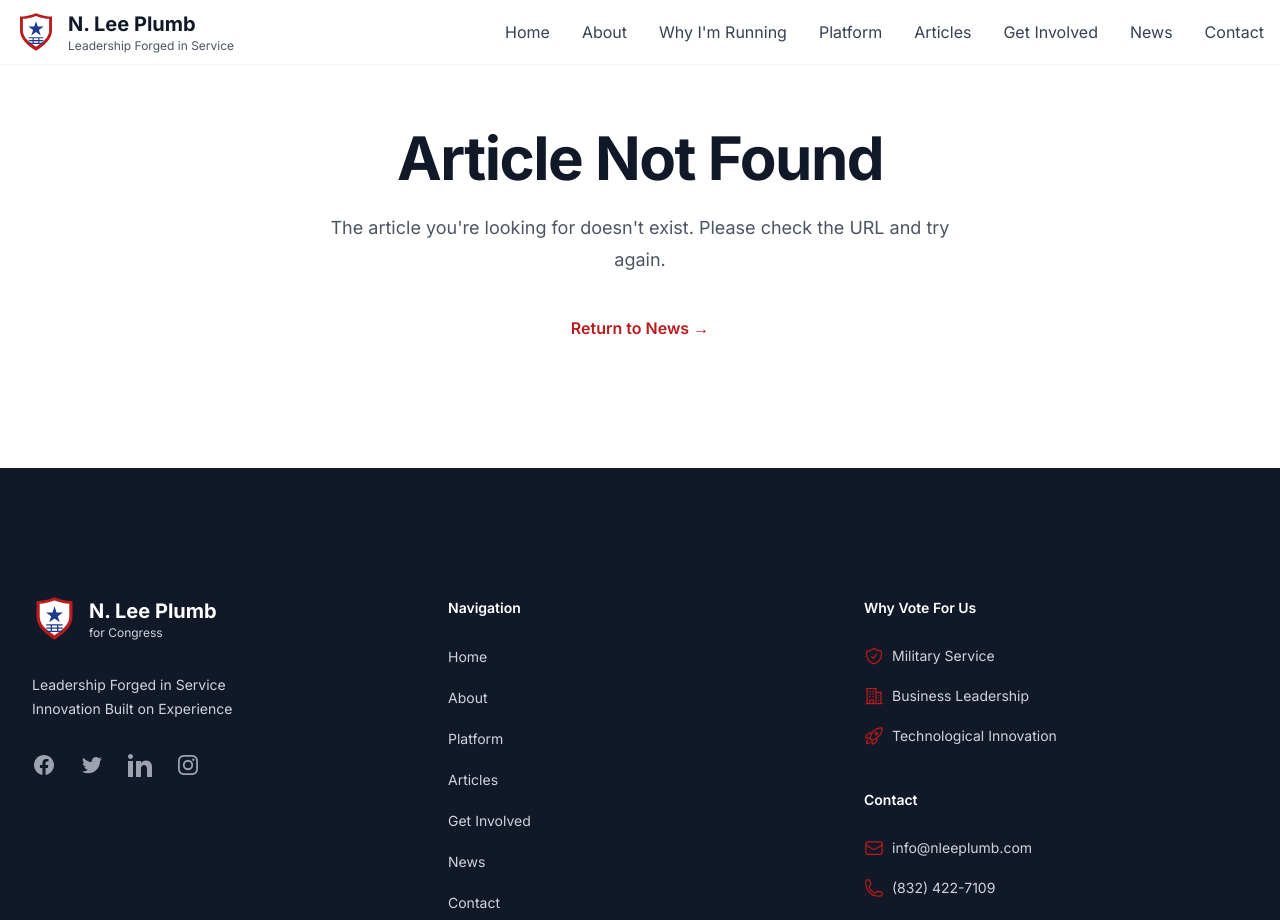
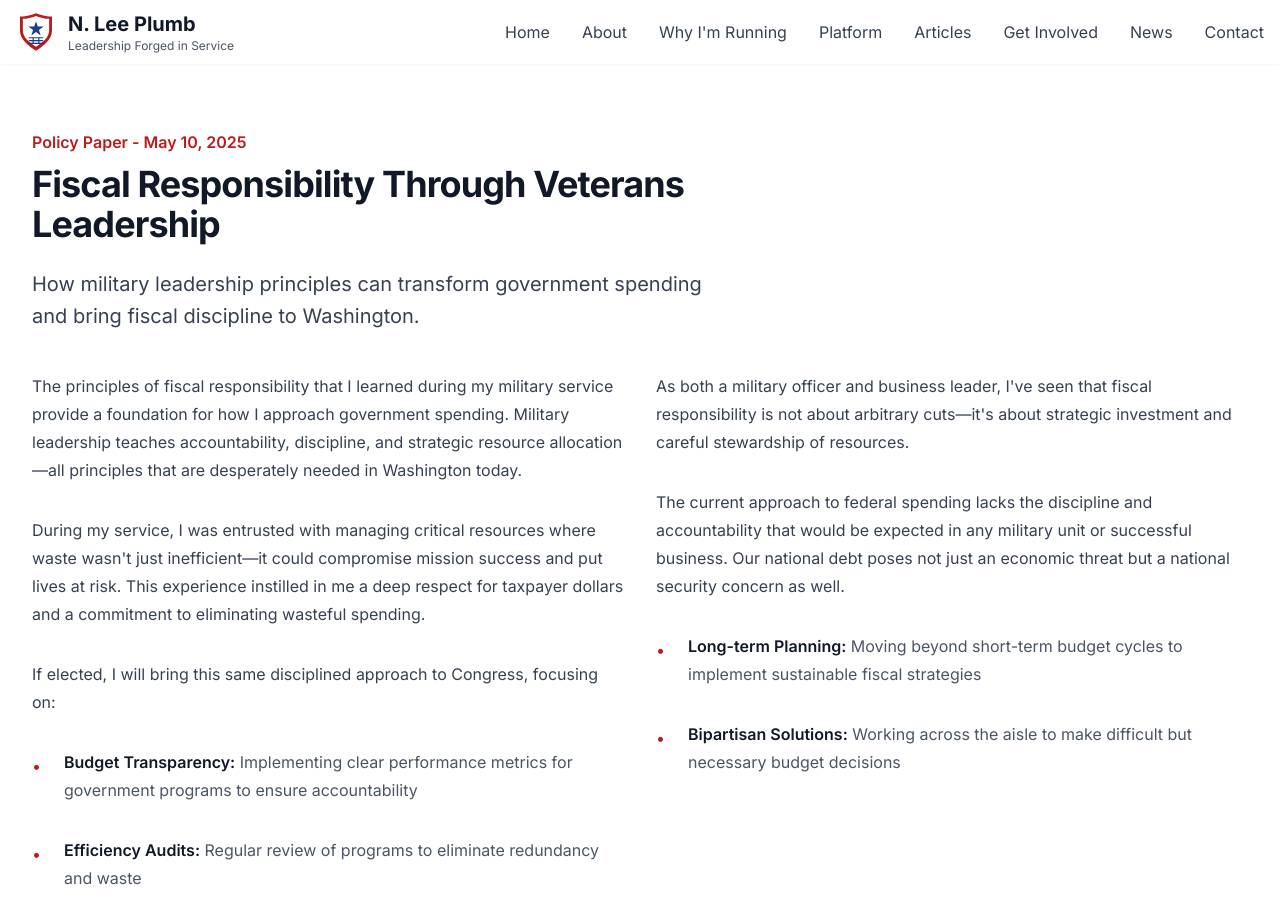
Before and after one commit to lunchwolfjoe/politico, a Next.js app: page /news/fiscal-policy in a window 1280 px wide. Shown: the top 920 px of the page. Built offline with nearby package versions, Linux system fonts and the light colour scheme.

Commit message:
Update banner images across all pages to use consistent image

```diff
--- a/src/app/about/page.tsx
+++ b/src/app/about/page.tsx
@@ -99,10 +99,10 @@ export default function AboutPage() {
       <div className="relative isolate overflow-hidden">
         <div className="absolute inset-0">
           <img
-            src="/images/personal/thinkerheadshot.jpg"
+            src="/images/personal/merica.jpg"
             alt="Candidate profile"
             className="h-full w-full object-cover object-center"
-            style={{ objectPosition: "center 50%" }}
+            style={{ objectPosition: "center 10%" }}
           />
           <div className="absolute inset-0 bg-gradient-to-r from-blue-900/90 to-red-700/50 mix-blend-multiply" />
         </div>
--- a/src/app/articles/page.tsx
+++ b/src/app/articles/page.tsx
@@ -23,7 +23,7 @@ export default function ArticlesPage() {
       <div className="relative isolate overflow-hidden">
         <div className="absolute inset-0">
           <Image
-            src="/images/platform/hero.jpg"
+            src="/images/personal/merica.jpg"
             alt="Policy articles"
             className="h-full w-full object-cover brightness-75"
             width={1920}
--- /dev/null
+++ b/src/app/news/fiscal-policy/page.tsx
@@ -0,0 +1,73 @@
+import Image from 'next/image';
+import Link from 'next/link';
+import { imagePaths } from '@/lib/image-paths';
+
+export default function FiscalPolicyPage() {
+  return (
+    <div className="bg-white py-24 sm:py-32">
+      <div className="mx-auto max-w-7xl px-6 lg:px-8">
+        <div className="mx-auto max-w-2xl lg:mx-0">
+          <p className="text-base font-semibold leading-7 text-red-700">Policy Paper - May 10, 2025</p>
+          <h1 className="mt-2 text-3xl font-bold tracking-tight text-gray-900 sm:text-4xl">
+            Fiscal Responsibility Through Veterans Leadership
+          </h1>
+          <p className="mt-6 text-xl leading-8 text-gray-700">
+            How military leadership principles can transform government spending and bring fiscal discipline to Washington.
+          </p>
+        </div>
+
+        <div className="mx-auto mt-10 max-w-2xl lg:mx-0 lg:max-w-none">
+          <div className="mt-10 grid max-w-xl grid-cols-1 gap-8 text-base leading-7 text-gray-700 lg:max-w-none lg:grid-cols-2">
+            <div>
+              <p>
+                The principles of fiscal responsibility that I learned during my military service provide a foundation for how I approach government spending. Military leadership teaches accountability, discipline, and strategic resource allocation—all principles that are desperately needed in Washington today.
+              </p>
+              <p className="mt-8">
+                During my service, I was entrusted with managing critical resources where waste wasn't just inefficient—it could compromise mission success and put lives at risk. This experience instilled in me a deep respect for taxpayer dollars and a commitment to eliminating wasteful spending.
+              </p>
+              <p className="mt-8">
+                If elected, I will bring this same disciplined approach to Congress, focusing on:
+              </p>
+              <ul className="mt-8 space-y-8 text-gray-600">
+                <li className="flex gap-x-3">
+                  <span className="mt-1 h-5 w-5 flex-none text-red-700">•</span>
+                  <span><strong className="font-semibold text-gray-900">Budget Transparency:</strong> Implementing clear performance metrics for government programs to ensure accountability</span>
+                </li>
+                <li className="flex gap-x-3">
+                  <span className="mt-1 h-5 w-5 flex-none text-red-700">•</span>
+                  <span><strong className="font-semibold text-gray-900">Efficiency Audits:</strong> Regular review of programs to eliminate redundancy and waste</span>
+                </li>
+              </ul>
+            </div>
+            <div>
+              <p>
+                As both a military officer and business leader, I've seen that fiscal responsibility is not about arbitrary cuts—it's about strategic investment and careful stewardship of resources.
+              </p>
+              <p className="mt-8">
+                The current approach to federal spending lacks the discipline and accountability that would be expected in any military unit or successful business. Our national debt poses not just an economic threat but a national security concern as well.
+              </p>
+              <ul className="mt-8 space-y-8 text-gray-600">
+                <li className="flex gap-x-3">
+                  <span className="mt-1 h-5 w-5 flex-none text-red-700">•</span>
+                  <span><strong className="font-semibold text-gray-900">Long-term Planning:</strong> Moving beyond short-term budget cycles to implement sustainable fiscal strategies</span>
+                </li>
+                <li className="flex gap-x-3">
+                  <span className="mt-1 h-5 w-5 flex-none text-red-700">•</span>
+                  <span><strong className="font-semibold text-gray-900">Bipartisan Solutions:</strong> Working across the aisle to make difficult but necessary budget decisions</span>
+                </li>
+              </ul>
+            </div>
+          </div>
+          <div className="mt-10 flex">
+            <Link
+              href="/news"
+              className="rounded-md bg-red-700 px-3.5 py-2.5 text-sm font-semibold text-white shadow-sm hover:bg-red-600 focus-visible:outline focus-visible:outline-2 focus-visible:outline-offset-2 focus-visible:outline-red-600"
+            >
+              Back to News
+            </Link>
+          </div>
+        </div>
+      </div>
+    </div>
+  );
+}
--- a/src/app/news/page.tsx
+++ b/src/app/news/page.tsx
@@ -49,7 +49,7 @@ export default function NewsPage() {
       <div className="relative isolate overflow-hidden">
         <div className="absolute inset-0">
           <Image
-            src={imagePaths.news.hero}
+            src="/images/personal/merica.jpg"
             alt="Campaign press conference"
             className="h-full w-full object-cover brightness-75"
             width={1920}
--- /dev/null
+++ b/src/app/news/veterans-coalition/page.tsx
@@ -0,0 +1,78 @@
+import Image from 'next/image';
+import Link from 'next/link';
+import { imagePaths } from '@/lib/image-paths';
+
+export default function VeteransCoalitionPage() {
+  return (
+    <div className="bg-white py-24 sm:py-32">
+      <div className="mx-auto max-w-7xl px-6 lg:px-8">
+        <div className="mx-auto max-w-2xl lg:mx-0">
+          <p className="text-base font-semibold leading-7 text-red-700">Endorsement - May 15, 2025</p>
+          <h1 className="mt-2 text-3xl font-bold tracking-tight text-gray-900 sm:text-4xl">
+            Veterans For Responsible Government Coalition Announces Support
+          </h1>
+          <p className="mt-6 text-xl leading-8 text-gray-700">
+            A coalition of veterans organizations endorses campaign platform focused on fiscal discipline and responsible governance.
+          </p>
+        </div>
+
+        <div className="mx-auto mt-10 max-w-2xl lg:mx-0 lg:max-w-none">
+          <figure>
+            <Image
+              className="aspect-video rounded-xl bg-gray-50 object-cover"
+              src={imagePaths.professional.veteranLeadership}
+              alt="Veterans leadership coalition"
+              width={1310}
+              height={873}
+            />
+            <figcaption className="mt-4 flex gap-x-2 text-sm leading-6 text-gray-500">
+              <span>Veterans leadership coalition meeting, May 2025</span>
+            </figcaption>
+          </figure>
+
+          <div className="mt-10 max-w-xl text-base leading-7 text-gray-700 lg:max-w-none">
+            <p>
+              I'm honored to announce that the Veterans For Responsible Government Coalition, representing over 25,000 veterans across our district, has officially endorsed our campaign. This coalition brings together veterans from all branches of service committed to bringing military principles of leadership, accountability, and fiscal discipline to government.
+            </p>
+
+            <p className="mt-8">
+              "As veterans, we've seen firsthand how strong leadership and efficient resource management can make the difference between success and failure," said Coalition Chair Samuel Johnson, retired Army Colonel. "We believe this campaign represents the values we fought to protect—fiscal responsibility, constitutional fidelity, and service above self."
+            </p>
+
+            <p className="mt-8">
+              The coalition specifically cited my platform's emphasis on:
+            </p>
+
+            <ul className="mt-8 space-y-6 text-gray-600">
+              <li className="flex gap-x-3">
+                <span className="mt-1 h-5 w-5 flex-none text-red-700">•</span>
+                <span><strong className="font-semibold text-gray-900">Fiscal Discipline:</strong> Bringing military-style accountability to government spending</span>
+              </li>
+              <li className="flex gap-x-3">
+                <span className="mt-1 h-5 w-5 flex-none text-red-700">•</span>
+                <span><strong className="font-semibold text-gray-900">Veterans Services Reform:</strong> Streamlining the VA to better serve those who served</span>
+              </li>
+              <li className="flex gap-x-3">
+                <span className="mt-1 h-5 w-5 flex-none text-red-700">•</span>
+                <span><strong className="font-semibold text-gray-900">National Security:</strong> A strong defense posture coupled with responsible spending</span>
+              </li>
+            </ul>
+
+            <p className="mt-8">
+              The coalition will mobilize volunteer efforts across the district, engaging veterans in grassroots outreach and speaking events highlighting the importance of bringing military leadership principles to government.
+            </p>
+
+            <div className="mt-10 flex">
+              <Link
+                href="/news"
+                className="rounded-md bg-red-700 px-3.5 py-2.5 text-sm font-semibold text-white shadow-sm hover:bg-red-600 focus-visible:outline focus-visible:outline-2 focus-visible:outline-offset-2 focus-visible:outline-red-600"
+              >
+                Back to News
+              </Link>
+            </div>
+          </div>
+        </div>
+      </div>
+    </div>
+  );
+}
--- a/src/app/platform/page.tsx
+++ b/src/app/platform/page.tsx
@@ -116,14 +116,14 @@ export default function PlatformPage() {
       <div className="relative isolate overflow-hidden">
         <div className="absolute inset-0">
           <Image
-            src="/images/platform-hero.jpg"
+            src="/images/personal/merica.jpg"
             alt="American flag"
             className="h-full w-full object-cover"
             width={1920}
             height={1080}
             priority
           />
-          <div className="absolute inset-0 bg-gradient-to-r from-red-700/80 to-blue-900/80 mix-blend-multiply" />
+          <div className="absolute inset-0 bg-gradient-to-r from-blue-950/90 to-blue-800/70 mix-blend-multiply" />
         </div>
         <div className="relative px-6 py-24 sm:py-32 lg:px-8">
           <div className="mx-auto max-w-2xl text-center">
--- a/src/app/volunteer/page.tsx
+++ b/src/app/volunteer/page.tsx
@@ -186,7 +186,7 @@ export default function VolunteerPage() {
       <div className="relative isolate overflow-hidden">
         <div className="absolute inset-0 -z-10">
           <Image
-            src={imagePaths.volunteer.hero}
+            src="/images/personal/merica.jpg"
             alt="Volunteers working together"
             className="h-full w-full object-cover brightness-50"
             width={1920}
```
